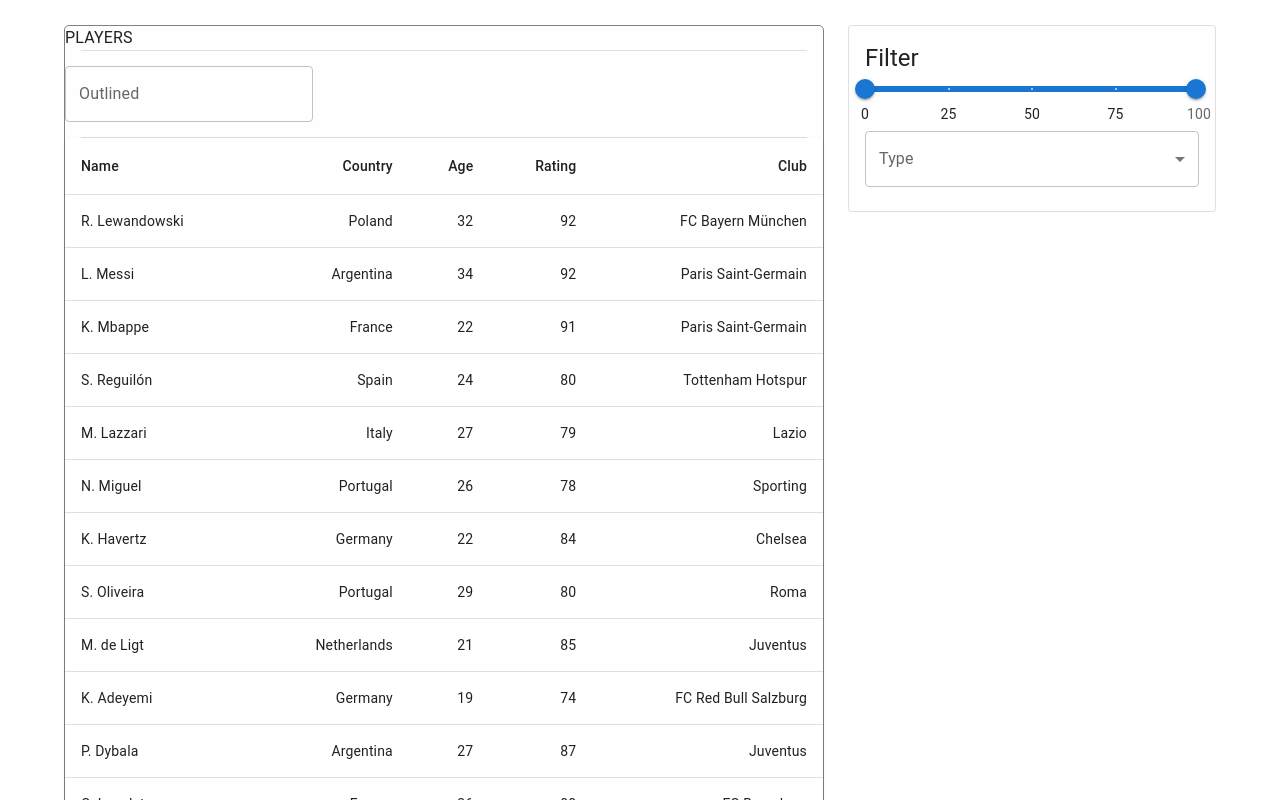
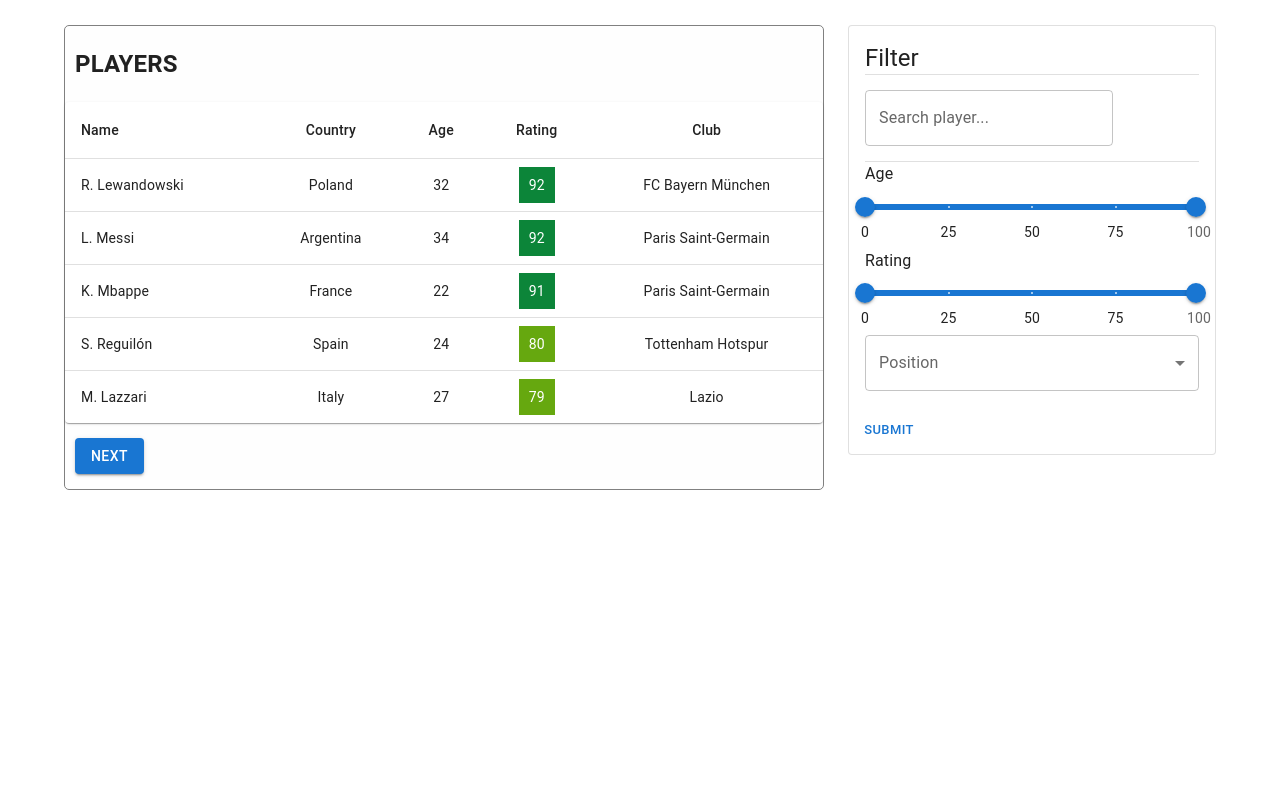
Before and after one commit to sardor-ab/react-query, a React (Create React App) app: page / in a window 1280 px wide. Shown: the top 800 px of the page. Built offline with nearby package versions, Linux system fonts and the light colour scheme; data requests are answered from the project's data file.

Commit message:
feat: added pagination

```diff
--- a/db.json
+++ b/db.json
@@ -209,6 +209,16 @@
       "age": 29,
       "rating": 89,
       "club": "Real Madrid CF"
+    },
+    {
+      "id": 21,
+      "name": "Julian",
+      "surname": "Huertas",
+      "country": "Colombia",
+      "positions": ["GK"],
+      "age": 21,
+      "rating": 59,
+      "club": "La Equidad"
     }
   ]
 }
--- a/src/App.js
+++ b/src/App.js
@@ -20,6 +20,7 @@ function App() {
             <Grid container spacing={3}>
               <Grid item xs={8}>
                 <MainContent />
+
               </Grid>
               <Grid item xs={4}>
                 <Filter />
--- a/src/components/Filter/index.js
+++ b/src/components/Filter/index.js
@@ -1,13 +1,18 @@
 import React from "react";
+import Box from "@mui/material/Box";
 import Card from "@mui/material/Card";
+import Button from "@mui/material/Button";
+import Select from "@mui/material/Select";
+import Slider from "@mui/material/Slider";
+import Divider from "@mui/material/Divider";
+import MenuItem from "@mui/material/MenuItem";
+import InputLabel from "@mui/material/InputLabel";
+import Typography from "@mui/material/Typography";
 import CardContent from "@mui/material/CardContent";
-import Typography from "@mui/material/Typography";
-import Box from "@mui/material/Box";
-import Slider from "@mui/material/Slider";
-import InputLabel from "@mui/material/InputLabel";
-import MenuItem from "@mui/material/MenuItem";
 import FormControl from "@mui/material/FormControl";
-import Select from "@mui/material/Select";
+import CardActions from "@mui/material/CardActions";
+
+import SearchBar from "../SearchBar/index";
 
 function valuetext(value) {
   return `${value}`;
@@ -15,14 +20,24 @@ function valuetext(value) {
 
 const Filter = () => {
   const [value, setValue] = React.useState([0, 99]);
-  const [type, setType] = React.useState("");
+  const [rating, setRating] = React.useState([0, 99]);
+  const [positions, setPositions] = React.useState("");
 
   const handleChange = (event, newValue) => {
     setValue(newValue);
   };
+  const handleRatingChange = (event, newValue) => {
+    setRating(newValue);
+  };
 
-  const handleTypeChange = (event) => {
-    setType(event.target.value);
+  const handlePositionsChange = (event) => {
+    const {
+      target: { value },
+    } = event;
+    setPositions(
+      // On autofill we get a stringified value.
+      typeof value === "string" ? value.split(",") : value
+    );
   };
 
   const marks = [
@@ -56,29 +71,69 @@ const Filter = () => {
             Filter
           </Typography>
 
+          <Divider />
+
+          <SearchBar />
+
+          <Divider />
+
+          <Box>
+            <Typography gutterBottom>Age</Typography>
+
             <Slider
-            getAriaLabel={() => "Temperature range"}
               value={value}
               onChange={handleChange}
               valueLabelDisplay="auto"
               getAriaValueText={valuetext}
               marks={marks}
             />
+          </Box>
+          <Box>
+            <Typography gutterBottom>Rating</Typography>
+
+            <Slider
+              value={rating}
+              onChange={handleRatingChange}
+              valueLabelDisplay="auto"
+              getAriaValueText={valuetext}
+              marks={marks}
+            />
+          </Box>
 
           <FormControl fullWidth>
-            <InputLabel id="demo-simple-select-label">Type</InputLabel>
+            <InputLabel id="demo-simple-select-label">Position</InputLabel>
             <Select
               labelId="demo-simple-select-label"
               id="demo-simple-select"
-              value={type}
-              label="Type"
-              onChange={handleTypeChange}
+              value={positions}
+              label="Position"
+              onChange={handlePositionsChange}
             >
-              <MenuItem value={"TV-show"}>TV-show</MenuItem>
-              <MenuItem value={"Movie"}>Movie</MenuItem>
+              <MenuItem value={"GK"}>GK</MenuItem>
+              <MenuItem value={"RWB"}>RWB</MenuItem>
+              <MenuItem value={"RB"}>RB</MenuItem>
+              <MenuItem value={"CB"}>CB</MenuItem>
+              <MenuItem value={"LB"}>LB</MenuItem>
+              <MenuItem value={"LWB"}>LWB</MenuItem>
+              <MenuItem value={"CDM"}>CDM</MenuItem>
+              <MenuItem value={"RM"}>RM</MenuItem>
+              <MenuItem value={"CM"}>CM</MenuItem>
+              <MenuItem value={"LM"}>LM</MenuItem>
+              <MenuItem value={"CAM"}>CAM</MenuItem>
+              <MenuItem value={"RF"}>RF</MenuItem>
+              <MenuItem value={"CF"}>CF</MenuItem>
+              <MenuItem value={"LF"}>LF</MenuItem>
+              <MenuItem value={"RW"}>RW</MenuItem>
+              <MenuItem value={"ST"}>ST</MenuItem>
+              <MenuItem value={"LW"}>LW</MenuItem>
             </Select>
           </FormControl>
         </CardContent>
+        <CardActions>
+          <Button size="small" color="primary">
+            SUBMIT
+          </Button>
+        </CardActions>
       </Card>
     </Box>
   );
--- a/src/components/ItemList/index.css
+++ b/src/components/ItemList/index.css
@@ -0,0 +1,20 @@
+.rating-text {
+  padding: 10px;
+  color: #fff;
+  text-align: center !important;
+}
+.elite {
+  background: #0c8539 !important;
+}
+.excellent {
+  background: #66a80f !important;
+}
+.good {
+  background: #e6b600 !important;
+}
+.poor {
+  background: #d95c0f !important;
+}
+.ItemsList__action {
+  padding: 15px 10px;
+}
--- a/src/components/ItemList/index.js
+++ b/src/components/ItemList/index.js
@@ -1,24 +1,35 @@
 import React from "react";
 import { useQuery } from "react-query";
 import axios from "axios";
+
 import Table from "@mui/material/Table";
+import Paper from "@mui/material/Paper";
+import Tooltip from "@mui/material/Tooltip";
+import TableRow from "@mui/material/TableRow";
 import TableBody from "@mui/material/TableBody";
 import TableCell from "@mui/material/TableCell";
+import TableHead from "@mui/material/TableHead";
 import TableContainer from "@mui/material/TableContainer";
-import TableHead from "@mui/material/TableHead";
-import TableRow from "@mui/material/TableRow";
-import Paper from "@mui/material/Paper";
+import Stack from "@mui/material/Stack";
+import Button from "@mui/material/Button";
+
 import "./index.css";
 
-const getAll = () => {
-  return axios.get("http://localhost:3001/players");
+const ItemList = () => {
+  const [page, setPage] = React.useState(1);
+
+  const fetchPlayers = (page) => {
+    return axios.get(`http://localhost:3001/players?_limit=5&_page=${page}`);
   };
 
-const ItemList = () => {
-  const { isLoading, isError, data, error } = useQuery("players", getAll, {
-    refetchInterval: 5000,
+  const { isLoading, isError, data, error } = useQuery(
+    ["players", page, { name: "Lewandowski" }],
+    () => fetchPlayers(page),
+    {
+      refetchInterval: 2000,
       refetchIntervalInBackground: true,
-  });
+    }
+  );
 
   if (isLoading) {
     return <div>Loading...</div>;
@@ -45,15 +56,16 @@ const ItemList = () => {
   });
 
   return (
+    <>
       <TableContainer className="ItemsList" component={Paper}>
         <Table sx={{ minWidth: 650 }} aria-label="simple table">
           <TableHead>
             <TableRow>
               <TableCell>Name</TableCell>
-            <TableCell align="right">Country</TableCell>
-            <TableCell align="right">Age</TableCell>
-            <TableCell align="right">Rating</TableCell>
-            <TableCell align="right">Club</TableCell>
+              <TableCell align="center">Country</TableCell>
+              <TableCell align="center">Age</TableCell>
+              <TableCell align="center">Rating</TableCell>
+              <TableCell align="center">Club</TableCell>
             </TableRow>
           </TableHead>
           <TableBody>
@@ -62,18 +74,58 @@ const ItemList = () => {
                 key={row.id}
                 sx={{ "&:last-child td, &:last-child th": { border: 0 } }}
               >
+                <Tooltip
+                  title={`${row.name} ${row.surname}`}
+                  placement="top"
+                  arrow
+                >
                   <TableCell component="th" scope="row">
                     {row.name[0]}.&nbsp;{row.surname}
                   </TableCell>
-              <TableCell align="right">{row.country}</TableCell>
-              <TableCell align="right">{row.age}</TableCell>
-              <TableCell align="right">{row.rating}</TableCell>
-              <TableCell align="right">{row.club}</TableCell>
+                </Tooltip>
+                <TableCell align="center">{row.country}</TableCell>
+                <TableCell align="center">{row.age}</TableCell>
+                <TableCell align="center">
+                  <span
+                    className={
+                      "rating-text " +
+                      (row.rating > 80
+                        ? "elite"
+                        : row.rating > 70
+                        ? "excellent"
+                        : row.rating > 60
+                        ? "good"
+                        : "poor")
+                    }
+                  >
+                    {row.rating}
+                  </span>
+                </TableCell>
+                <TableCell align="center">{row.club}</TableCell>
               </TableRow>
             ))}
           </TableBody>
         </Table>
       </TableContainer>
+      <Stack spacing={2} direction="row" className="ItemsList__action">
+        {page !== 1 && (
+          <Button
+            variant="contained"
+            onClick={() => setPage((page) => page - 1)}
+          >
+            Prevoius
+          </Button>
+        )}
+        {page !== 5 && (
+          <Button
+            variant="contained"
+            onClick={() => setPage((page) => page + 1)}
+          >
+            Next
+          </Button>
+        )}
+      </Stack>
+    </>
   );
 };
 
--- a/src/components/MainContent/index.css
+++ b/src/components/MainContent/index.css
@@ -3,6 +3,6 @@
   border-radius: 5px;
   border: 1px solid gray;
 }
-.MainComponent__content-search {
-  padding: 15px 0;
+.MainComponent__content-header {
+  padding: 0px 10px;
 }
--- a/src/components/MainContent/index.js
+++ b/src/components/MainContent/index.js
@@ -1,6 +1,4 @@
 import React from "react";
-import Divider from "@mui/material/Divider";
-import SearchBar from "../SearchBar/index.js";
 import ItemList from "../ItemList/index.js";
 import "./index.css";
 
@@ -8,12 +6,9 @@ const MainComponent = () => {
   return (
     <div className="MainComponent">
       <div className="MainComponent__content">
-        <div className="MainComponent__content-header">PLAYERS</div>
-        <Divider variant="middle" />
-        <div className="MainComponent__content-search">
-          <SearchBar />
+        <div className="MainComponent__content-header">
+          <h2>PLAYERS</h2>
         </div>
-        <Divider variant="middle" />
         <div className="MainComponent__content-body">
           <ItemList />
         </div>
--- a/src/components/SearchBar/index.css
+++ b/src/components/SearchBar/index.css
@@ -0,0 +1,3 @@
+.SearchBar {
+  padding: 15px 0;
+}
--- a/src/components/SearchBar/index.js
+++ b/src/components/SearchBar/index.js
@@ -1,8 +1,18 @@
 import React from "react";
 import TextField from "@mui/material/TextField";
 
+import "./index.css";
+
 const SearchBar = () => {
-  return <TextField id="outlined-basic" label="Outlined" variant="outlined" />;
+  return (
+    <div className="SearchBar">
+      <TextField
+        id="outlined-basic"
+        label="Search player..."
+        variant="outlined"
+      />
+    </div>
+  );
 };
 
 export default SearchBar;
```
Lines whose indentation alone changed are shown as unchanged.
